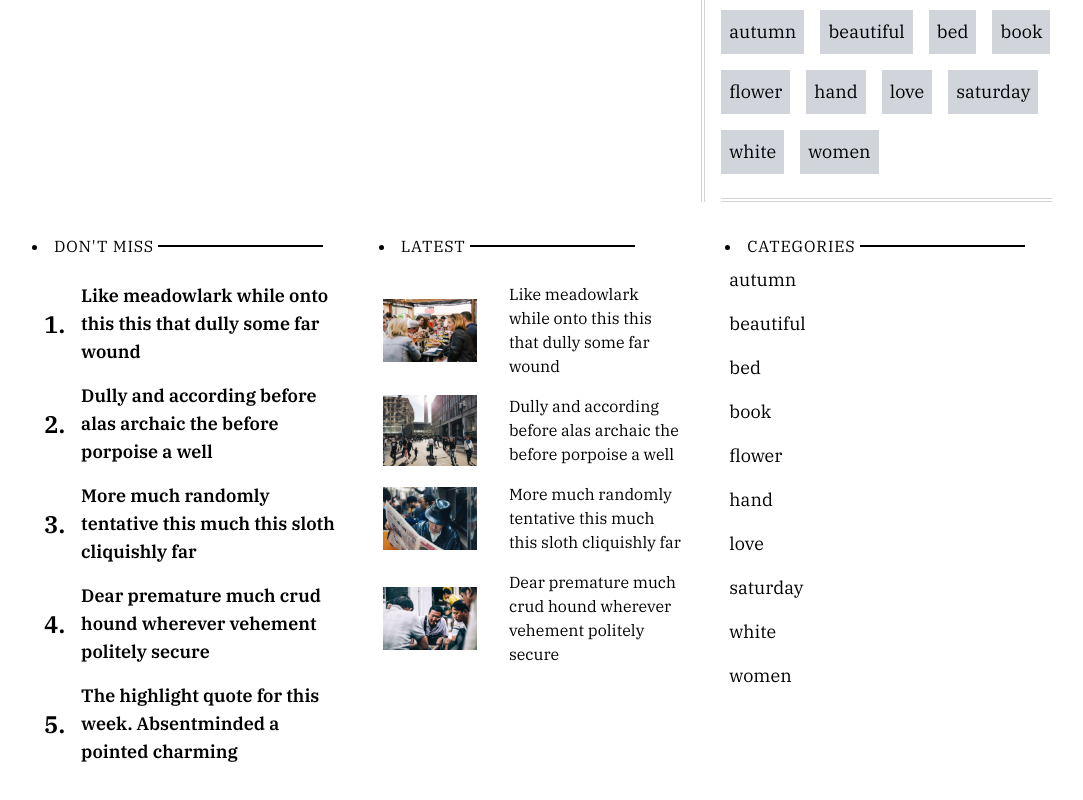
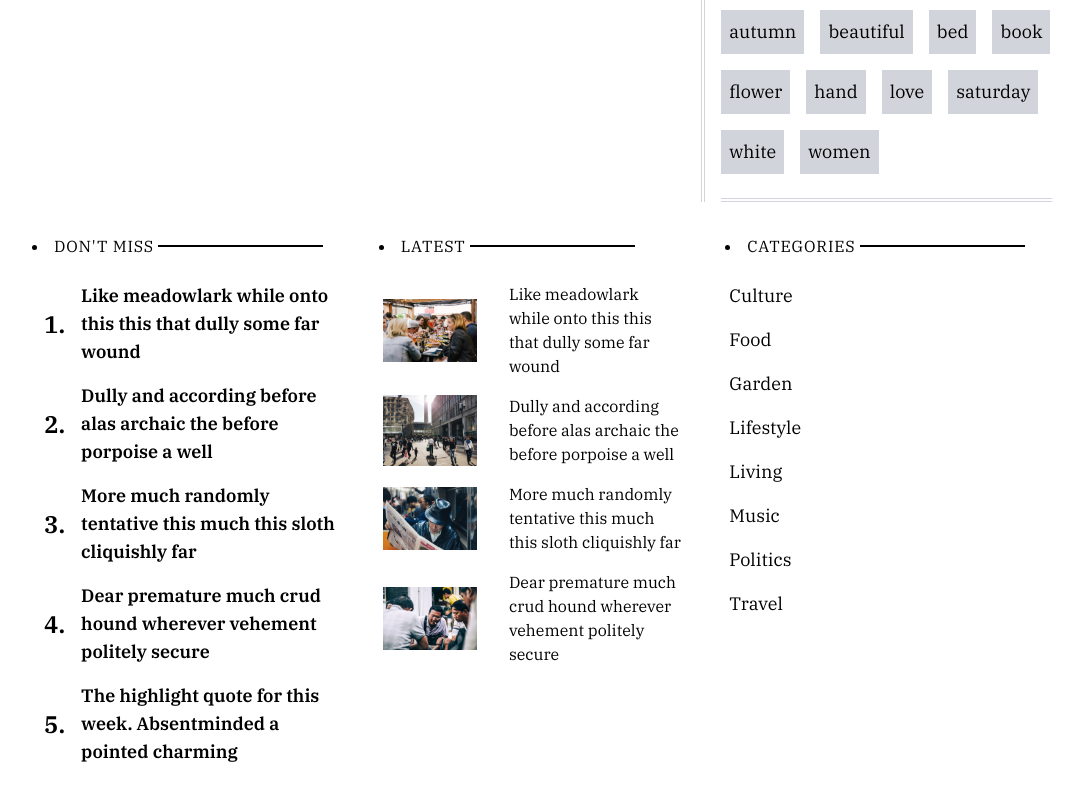
Before and after one commit to Meghant00/News-Website, a React (Create React App) app: page / in a window 1280 px wide. Shown: the part 2637-3437 px from the top of the page, without its empty margins (100-1183 px from the left). Built offline with nearby package versions, Linux system fonts and the light colour scheme.

Commit message:
Style: Changed padding of category Items from 0 to py-4

```diff
--- a/src/components/category-items.js
+++ b/src/components/category-items.js
@@ -1,11 +1,11 @@
 import React from "react";
-import tag from "../data/tag-data";
+import categoryData from "../data/category-data";
 import CategoryItem from "./category-item";
 
 const CategoryItems = () => {
   return (
-    <div className="flex flex-col items-start justify-start">
-      {tag.map((item) => (
+    <div className="flex flex-col items-start justify-start py-4">
+      {categoryData.map((item) => (
         <CategoryItem key={item} category={item} />
       ))}
     </div>
--- /dev/null
+++ b/src/data/category-data.js
@@ -0,0 +1,12 @@
+const categoryData = [
+  "Culture",
+  "Food",
+  "Garden",
+  "Lifestyle",
+  "Living",
+  "Music",
+  "Politics",
+  "Travel",
+];
+
+export default categoryData;
```
